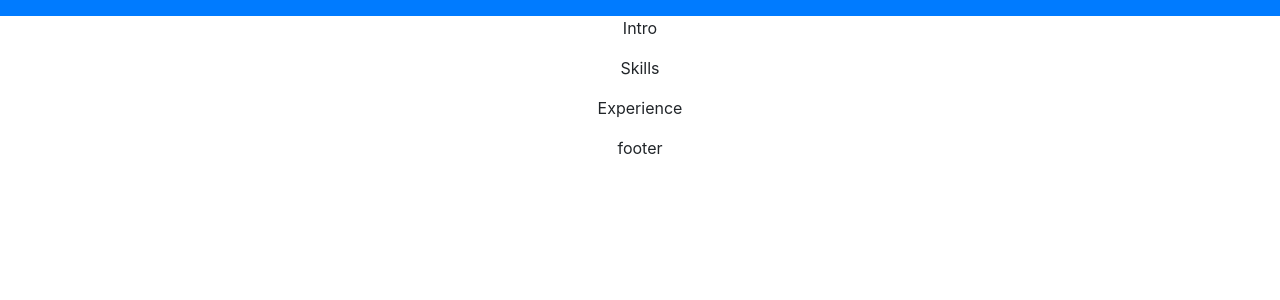
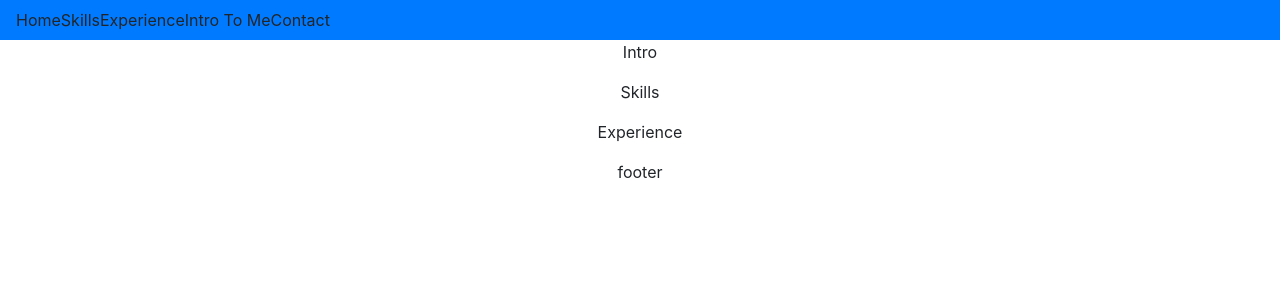
Before and after one commit to tsmithno2/Portfolio, a React (Create React App) app: page / in a window 1280 px wide. Shown: the top 300 px of the page. Built offline with nearby package versions, Linux system fonts and the light colour scheme.

Commit message:
Got things to show up in the nav bar

```diff
--- a/src/components/header/Header.js
+++ b/src/components/header/Header.js
@@ -11,7 +11,15 @@ function Header() {
         expand="sm"
         bg="primary"
         variant="dark"
-      ></ReactBootStrap.Navbar>
+      >
+        <ReactBootStrap.Nav className="justify-content-end" activeKey="/home">
+          <ReactBootStrap.Nav.Item>Home</ReactBootStrap.Nav.Item>
+          <ReactBootStrap.Nav.Item>Skills</ReactBootStrap.Nav.Item>
+          <ReactBootStrap.Nav.Item>Experience</ReactBootStrap.Nav.Item>
+          <ReactBootStrap.Nav.Item>Intro To Me</ReactBootStrap.Nav.Item>
+          <ReactBootStrap.Nav.Item>Contact</ReactBootStrap.Nav.Item>
+        </ReactBootStrap.Nav>
+      </ReactBootStrap.Navbar>
     </div>
   );
 }
```
